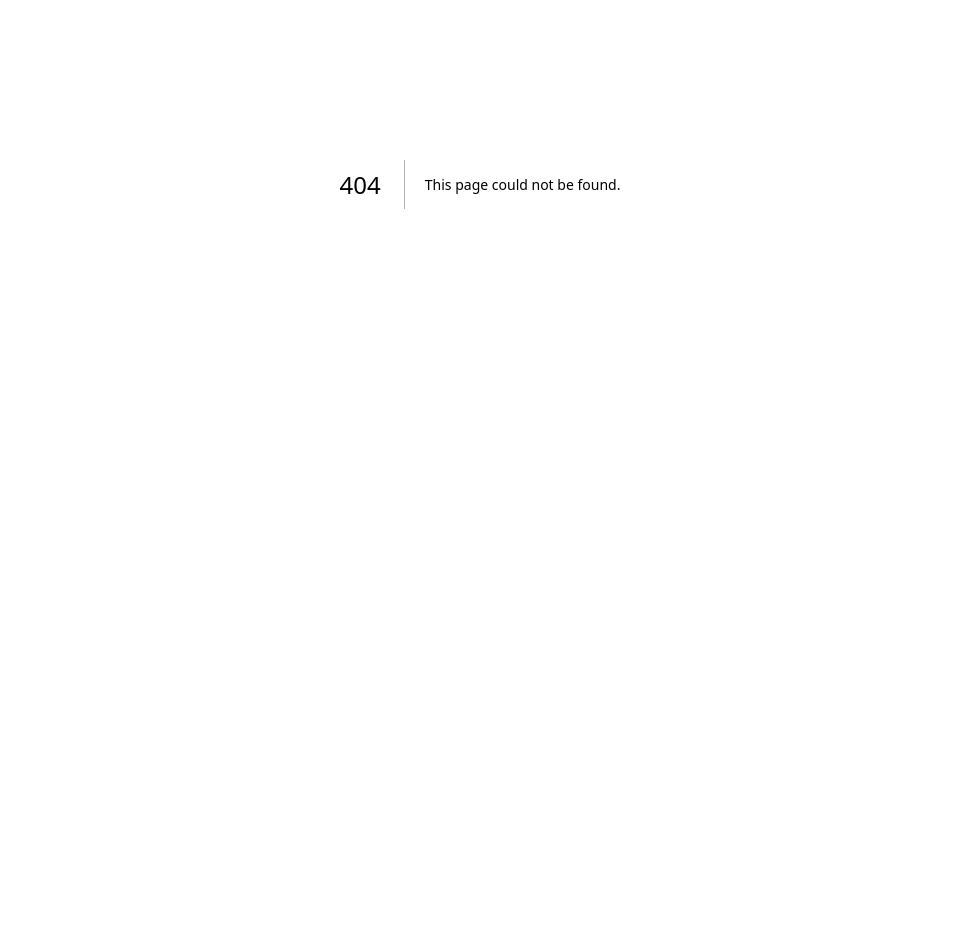
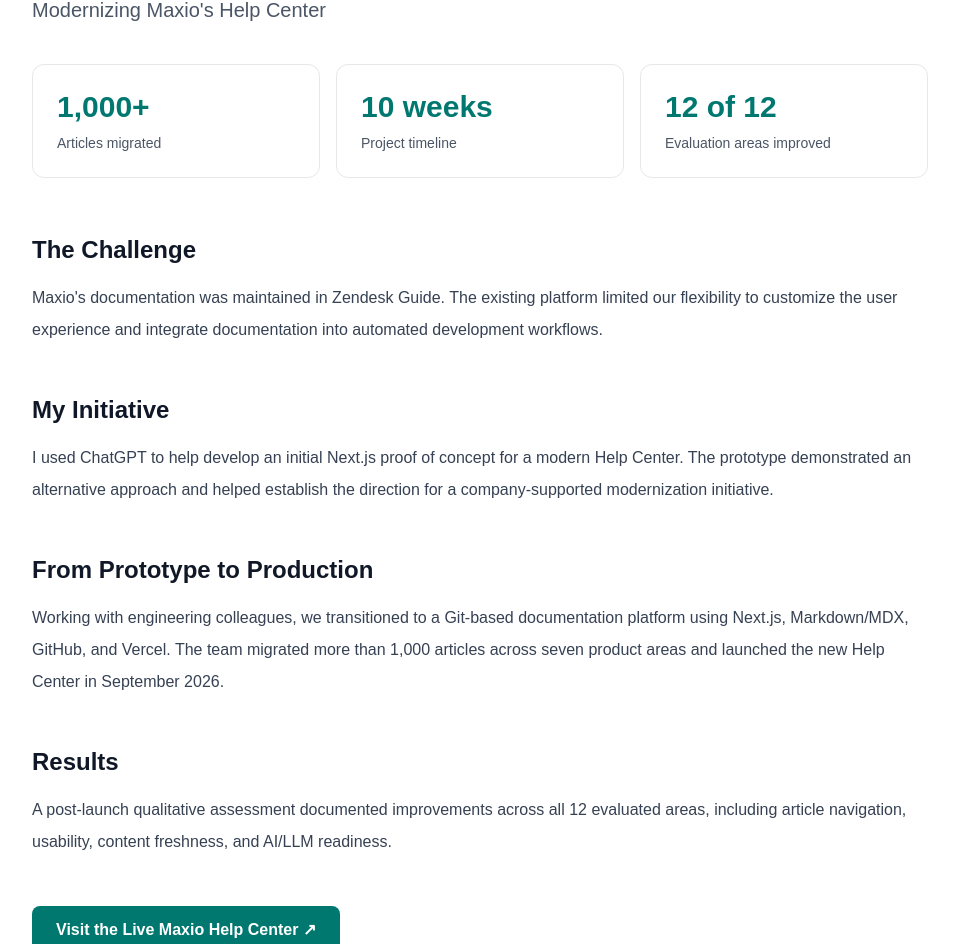
Before and after one commit to jdaludado/djdaludado-portfolio, a Next.js app in the folder portfolio/: page /projects/maxio in a window 1280 px wide. Before the commit this address had no page. Shown: the part 216-1160 px from the top of the page, without its empty margins (160-1119 px from the left). Before the commit the page ends 800 px from the top, so only its background shows below. Built offline with nearby package versions, Linux system fonts and the light colour scheme.

Commit message:
Add Maxio Help Center case study

```diff
--- a/portfolio/src/app/page.tsx
+++ b/portfolio/src/app/page.tsx
@@ -14,6 +14,40 @@
         with AI-assisted development, automation, and modern
         publishing platforms.
       </p>
+            <section className="mt-16 max-w-3xl">
+        <h2 className="text-3xl font-bold">
+          Featured Projects
+        </h2>
+
+        <div className="mt-6 rounded-xl border border-gray-200 p-8 shadow-sm">
+          <p className="text-sm font-semibold uppercase tracking-wide text-teal-700">
+            Documentation Platform Modernization
+          </p>
+
+          <h3 className="mt-3 text-2xl font-bold">
+            Maxio Help Center Transformation
+          </h3>
+
+          <p className="mt-4 text-gray-700">
+            Initiated an AI-assisted Next.js proof of concept
+            that helped drive Maxio&apos;s transition from Zendesk
+            to a modern docs-as-code documentation platform.
+          </p>
+
+          <p className="mt-4 text-gray-700">
+            Collaborated with engineering on a ten-week
+            transformation that migrated more than 1,000
+            articles into a Git-based publishing system.
+          </p>
+
+<a
+  href="/projects/maxio"
+  className="mt-6 inline-block font-semibold text-teal-700 hover:underline"
+>
+  Read Case Study →
+</a>
+        </div>
+      </section>
     </main>
   );
 }
--- /dev/null
+++ b/portfolio/src/app/projects/maxio/page.tsx
@@ -0,0 +1,101 @@
+import Link from "next/link";
+
+export default function MaxioCaseStudy() {
+  return (
+    <main className="min-h-screen bg-white px-8 py-12 text-gray-900">
+      <div className="mx-auto max-w-4xl">
+        <Link
+          href="/"
+          className="font-medium text-teal-700 hover:underline"
+        >
+          ← Back to Portfolio
+        </Link>
+
+        <p className="mt-12 text-sm font-semibold uppercase tracking-wide text-teal-700">
+          Featured Case Study
+        </p>
+
+        <h1 className="mt-4 text-4xl font-bold">
+          From AI-Assisted Prototype to Production
+        </h1>
+
+        <p className="mt-4 text-xl text-gray-600">
+          Modernizing Maxio&apos;s Help Center
+        </p>
+
+        <div className="mt-10 grid gap-4 sm:grid-cols-3">
+          {[
+            ["1,000+", "Articles migrated"],
+            ["10 weeks", "Project timeline"],
+            ["12 of 12", "Evaluation areas improved"],
+          ].map(([value, label]) => (
+            <div
+              key={label}
+              className="rounded-xl border border-gray-200 p-6"
+            >
+              <p className="text-3xl font-bold text-teal-700">
+                {value}
+              </p>
+              <p className="mt-2 text-sm text-gray-600">
+                {label}
+              </p>
+            </div>
+          ))}
+        </div>
+
+        <section className="mt-14">
+          <h2 className="text-2xl font-bold">The Challenge</h2>
+          <p className="mt-4 leading-8 text-gray-700">
+            Maxio&apos;s documentation was maintained in Zendesk
+            Guide. The existing platform limited our flexibility
+            to customize the user experience and integrate
+            documentation into automated development workflows.
+          </p>
+        </section>
+
+        <section className="mt-12">
+          <h2 className="text-2xl font-bold">My Initiative</h2>
+          <p className="mt-4 leading-8 text-gray-700">
+            I used ChatGPT to help develop an initial Next.js
+            proof of concept for a modern Help Center. The
+            prototype demonstrated an alternative approach
+            and helped establish the direction for a
+            company-supported modernization initiative.
+          </p>
+        </section>
+
+        <section className="mt-12">
+          <h2 className="text-2xl font-bold">
+            From Prototype to Production
+          </h2>
+          <p className="mt-4 leading-8 text-gray-700">
+            Working with engineering colleagues, we transitioned
+            to a Git-based documentation platform using Next.js,
+            Markdown/MDX, GitHub, and Vercel. The team migrated
+            more than 1,000 articles across seven product areas
+            and launched the new Help Center in September 2026.
+          </p>
+        </section>
+
+        <section className="mt-12">
+          <h2 className="text-2xl font-bold">Results</h2>
+          <p className="mt-4 leading-8 text-gray-700">
+            A post-launch qualitative assessment documented
+            improvements across all 12 evaluated areas,
+            including article navigation, usability, content
+            freshness, and AI/LLM readiness.
+          </p>
+        </section>
+
+        <a
+          href="https://docs.maxio.com"
+          target="_blank"
+          rel="noopener noreferrer"
+          className="mt-12 inline-block rounded-lg bg-teal-700 px-6 py-3 font-semibold text-white hover:bg-teal-800"
+        >
+          Visit the Live Maxio Help Center ↗
+        </a>
+      </div>
+    </main>
+  );
+}
```
